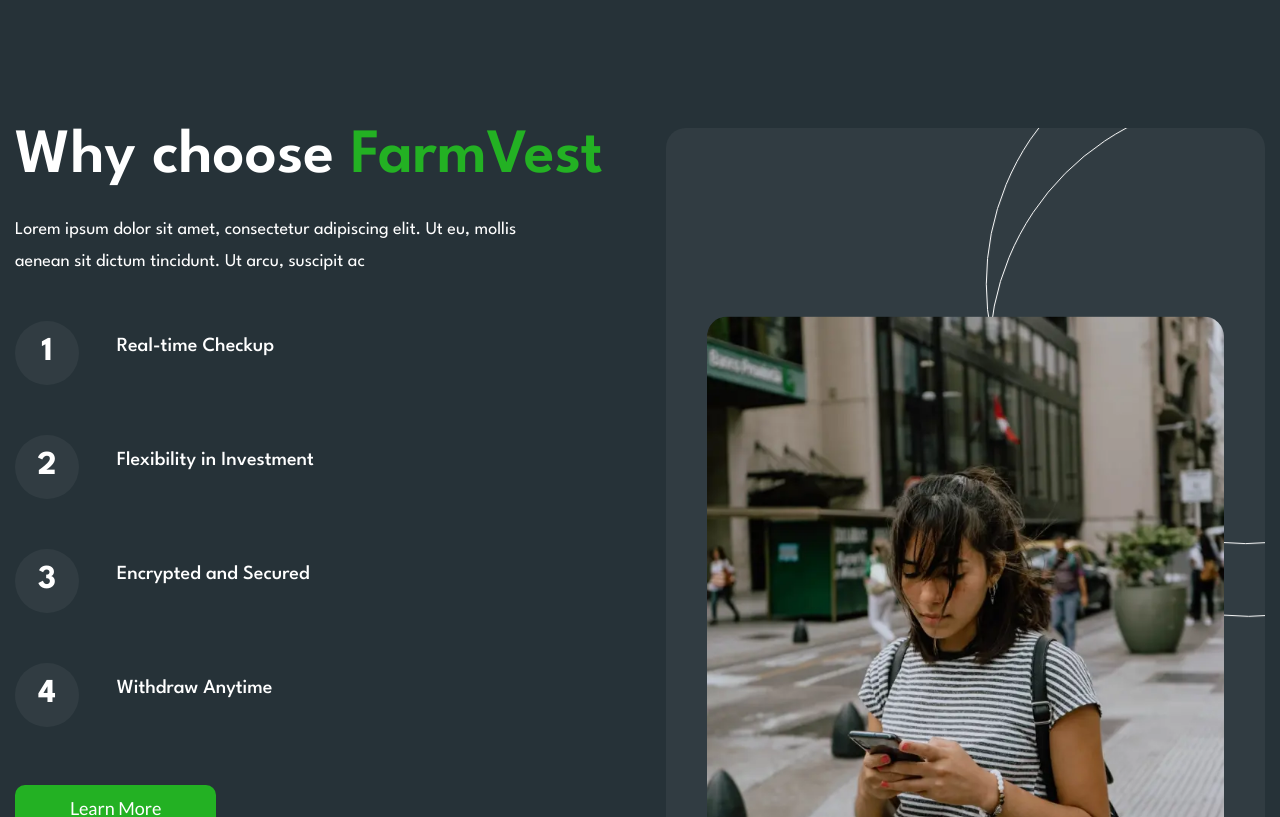
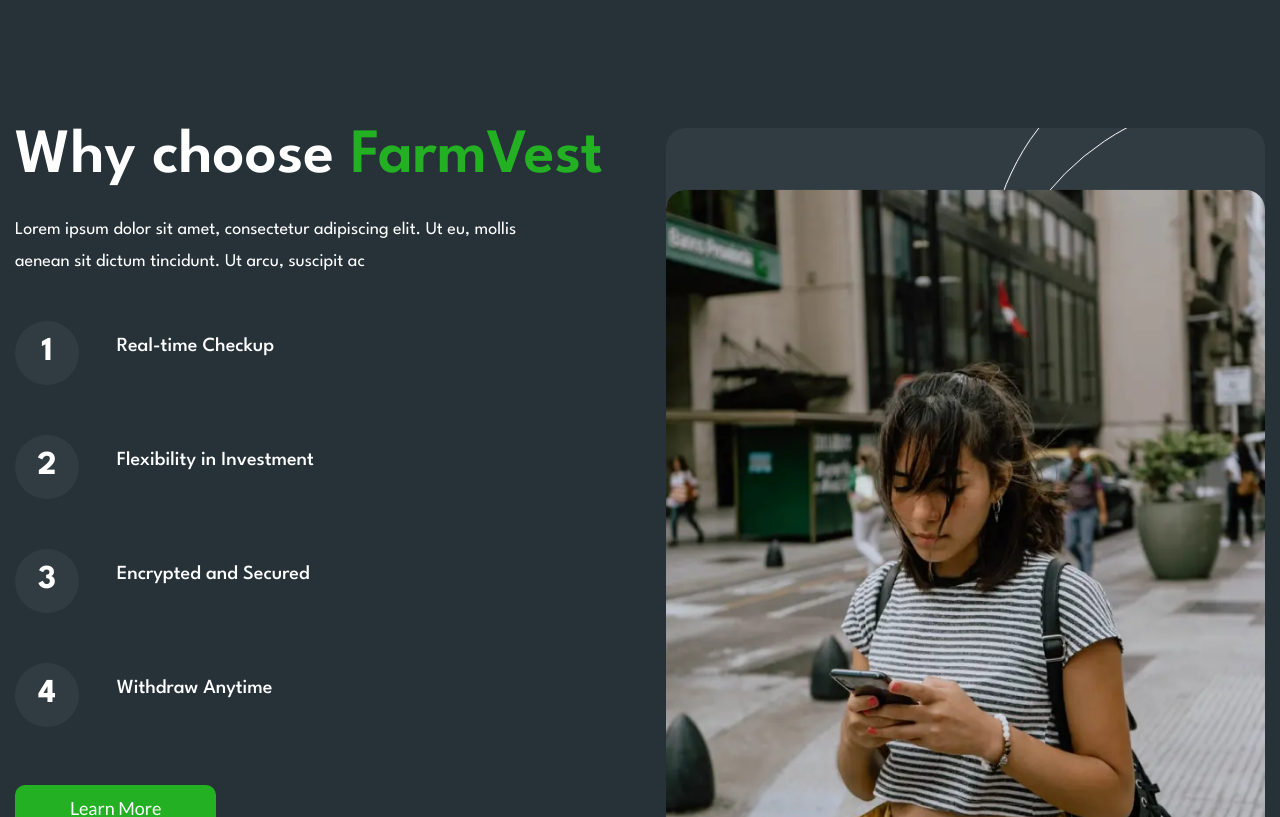
Before and after one commit to ghostofbone/FarmWest, a plain HTML site: page index.html in a window 1280 px wide. Shown: the part 2600-3417 px from the top of the page. Drawn offline with Linux system fonts and the light colour scheme.

Commit message:
Add files via upload

```diff
--- a/index.html
+++ b/index.html
@@ -6,8 +6,7 @@
 	<meta charset="UTF-8">
 	<meta name="format-detection" content="telephone=no">
 	<!-- <style>body{opacity: 0;}</style> -->
-	<link rel="stylesheet" href="css/style.min.css?_v=20231104192619">
-	<link rel="shortcut icon" href="favicon.ico">
+	<link rel="stylesheet" href="css/style.min.css?_v=20231104193253">
 	<!-- <meta name="robots" content="noindex, nofollow"> -->
 	<meta name="viewport" content="width=device-width, initial-scale=1.0">
 </head>
@@ -237,7 +236,7 @@
 							</ol>
 							<a href="#" class="choose__button button button--small">Learn More</a>
 						</div>
-						<div class="choose__image image-block image-block--padding">
+						<div class="choose__image image-block image-block--padding" style="padding: 0;">
 							<div data-prlx-mouse data-prlx-cx="200" data-prlx-cy="200" class="image-block__circle image-block__circle_1--bottom image-block__circle_1"></div>
 							<div data-prlx-mouse data-prlx-cx="200" data-prlx-cy="200" data-prlx-dxr data-prlx-dyr class="image-block__circle image-block__circle_2--bottom image-block__circle_2"></div>
 							<div class="image-block__item">
@@ -370,7 +369,7 @@
 			</div>
 		</footer>
 	</div>
-	<script src="js/app.min.js?_v=20231104192619"></script>
+	<script src="js/app.min.js?_v=20231104193253"></script>
 </body>
 
 </html>
```
